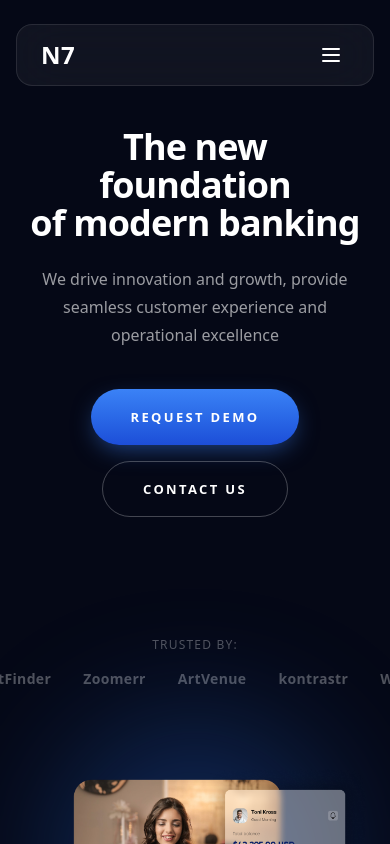
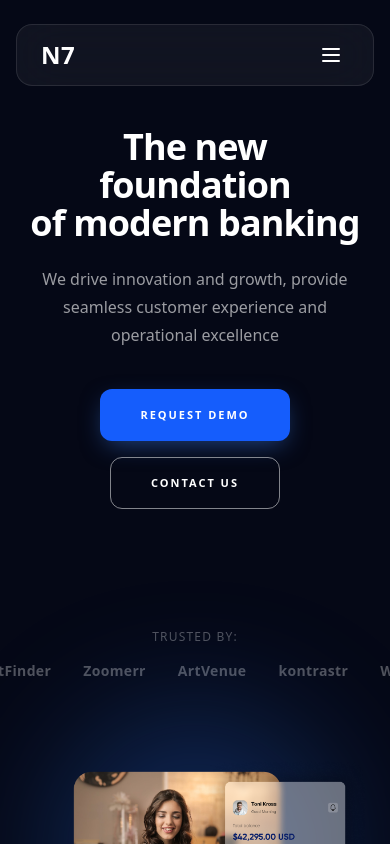
Before and after one commit to anupyadav-dev/n7-frontend-assignment, a Next.js app: page / in a window 390 px wide. Shown: the top 844 px of the page. Built offline with nearby package versions, Linux system fonts and the light colour scheme.

Commit message:
refactor: polish CTA section and improve responsive UI

```diff
--- a/src/app/page.tsx
+++ b/src/app/page.tsx
@@ -17,13 +17,13 @@ export default function HomePage() {
         <Solutions />
         <FeatureShowcase />
         <CoreBankingFeatures />
-        <PaperlessCTA />
+        <PaperlessCTA variant="cb7" />
         <MarqueeStrip />
         <DigitalBanking />
-        <PaperlessCTA />
+
         <Insights />
         <CaseStudies />
-        <PaperlessCTA />
+        <PaperlessCTA variant="clean" />
       </main>
       <Footer />
     </>
--- a/src/components/sections/DigitalBanking/DigitalBanking.tsx
+++ b/src/components/sections/DigitalBanking/DigitalBanking.tsx
@@ -1,11 +1,12 @@
 import DigitalBankingFeature from "./DigitalBankingFeature";
 import { digitalBankingFeatures } from "./digitalBankingData";
+import PaperlessCTA from "../PaperlessCTA/PaperlessCTA";
 
 export default function DigitalBanking() {
   return (
     <section
       id="digital-banking"
-      className="relative overflow-hidden bg-[#F3F6FC] py-24 lg:py-32"
+      className="relative overflow-hidden bg-[#E9F2F6] py-24 lg:py-32"
     >
       {/* Decorative outlined circles — drift on the left */}
       <div
@@ -24,6 +25,7 @@ export default function DigitalBanking() {
           ))}
         </div>
       </div>
+      <PaperlessCTA variant="n7" />
     </section>
   );
 }
--- a/src/components/sections/Hero/Hero.tsx
+++ b/src/components/sections/Hero/Hero.tsx
@@ -33,8 +33,21 @@ export default function Hero() {
             </p>
 
             <div className="mt-10 flex flex-wrap items-center justify-center gap-4 lg:justify-start">
-              <Button variant="primary">Request Demo</Button>
-              <Button variant="secondary">Contact Us</Button>
+              <Button
+                variant="primary"
+                size="md"
+                className="rounded-full px-10"
+              >
+                Request Demo
+              </Button>
+
+              <Button
+                variant="secondary"
+                size="md"
+                className="rounded-full px-10"
+              >
+                Contact Us
+              </Button>
             </div>
 
             <div className="mt-30 w-full">
--- a/src/components/sections/PaperlessCTA/PaperlessCTA.tsx
+++ b/src/components/sections/PaperlessCTA/PaperlessCTA.tsx
@@ -3,77 +3,145 @@
 import { motion } from "framer-motion";
 import Button from "@/components/ui/Button";
 
-export default function PaperlessCTA() {
+type CTAVariant = "cb7" | "n7" | "clean";
+
+const variants = {
+  cb7: {
+    brand: "CB7",
+    bg: "#03080f",
+    glow: true,
+    watermark: "CB7",
+    wmLeft: "18%",
+    wmSpacing: "0.02em",
+    wmSize: "clamp(200px, 38vw, 640px)",
+    wmStroke: "1.5px rgba(59,130,246,0.22)",
+  },
+  n7: {
+    brand: "N7",
+    bg: "#020609",
+    glow: false,
+    watermark: "N7",
+    wmLeft: "46%",
+    wmSpacing: "-0.04em",
+    wmSize: "clamp(200px, 42vw, 700px)",
+    wmStroke: "1.5px rgba(59,130,246,0.18)",
+  },
+  clean: {
+    brand: "CB7",
+    bg: "transparent",
+    glow: false,
+    watermark: null,
+    wmLeft: "",
+    wmSpacing: "",
+    wmSize: "",
+    wmStroke: "",
+  },
+} satisfies Record<CTAVariant, object>;
+
+export default function PaperlessCTA({
+  variant = "cb7",
+}: {
+  variant?: CTAVariant;
+}) {
+  const v = variants[variant];
+
+  const hasBorder = variant === "cb7" || variant === "n7";
+
   return (
-    <section className="relative bg-[#050816] py-20 sm:py-24 lg:py-32 text-white">
-      <div className="mx-auto max-w-7xl px-6 lg:px-8">
-        {/* CARD */}
-        <div
-          className="relative overflow-hidden rounded-2xl px-6 sm:px-10 lg:px-16 py-16 sm:py-20 lg:py-32"
-          style={{
-            background:
-              "linear-gradient(135deg, rgba(5,18,32,0.97) 0%, rgba(3,12,24,0.99) 100%)",
-            boxShadow:
-              "inset 0 0 0 1px rgba(59,130,246,0.10), 0 0 0 1px rgba(255,255,255,0.03)",
-          }}
-        >
-          {/* LEFT GLOW */}
+    // Section: sirf outer spacing aur page bg
+    // Glow/watermark/bg sab border ke ANDAR hain
+    <section className="px-4 py-6 text-white sm:px-8 sm:py-10 md:px-12 md:py-12 lg:px-25 lg:py-25">
+      {/* CARD — full width, border, bg, glow, watermark sab iske andar */}
+      <div
+        className={`relative mx-auto w-full overflow-hidden ${
+          hasBorder ? "rounded-4xl border border-white/10" : ""
+        }`}
+        style={{
+          backgroundColor: v.bg,
+          maxWidth: "1284px",
+          minHeight: "clamp(320px, 45vw, 425px)",
+        }}
+      >
+        {/* GLOW — border ke andar */}
+        {v.glow && (
           <div
             aria-hidden
-            className="pointer-events-none absolute inset-y-0 left-0 w-[60%]"
+            className="pointer-events-none absolute inset-0 select-none"
             style={{
-              background:
-                "radial-gradient(ellipse at left, rgba(14,116,144,0.16) 0%, rgba(3,30,55,0.08) 55%, transparent 80%)",
+              background: [
+                "radial-gradient(ellipse 60% 75% at 18% 50%,",
+                "  rgba(14,116,144,0.40) 0%,",
+                "  rgba(6,60,90,0.20) 50%,",
+                "  transparent 75%)",
+              ].join(""),
             }}
           />
+        )}
 
-          {/* CB7 WATERMARK */}
+        {/* WATERMARK — border ke andar, overflow hidden card tak */}
+        {v.watermark && (
           <div
             aria-hidden
-            className="pointer-events-none absolute inset-0 flex items-center overflow-hidden select-none"
+            className="pointer-events-none absolute inset-0 hidden select-none items-center overflow-hidden md:flex"
           >
             <span
-              className="whitespace-nowrap font-bold leading-none text-transparent"
+              className="whitespace-nowrap font-black leading-none text-transparent"
               style={{
-                fontSize: "clamp(240px, 36vw, 640px)",
-                letterSpacing: "0.02em",
-                WebkitTextStroke: "1.5px rgba(59,130,246,0.20)",
-                transform: "translate(16%, -10%)",
+                fontSize: v.wmSize,
+                letterSpacing: v.wmSpacing,
+                WebkitTextStroke: v.wmStroke,
+                position: "relative",
+                left: v.wmLeft,
+                top: "-17%",
               }}
             >
-              CB7
+              {v.watermark}
             </span>
           </div>
+        )}
 
-          {/* CONTENT */}
+        {/* CONTENT */}
+        <div className="relative z-10 mx-auto max-w-7xl px-6 py-12 sm:px-10 sm:py-16 md:px-12 md:py-18 lg:px-20 lg:py-24">
           <motion.div
             initial={{ opacity: 0, y: 30 }}
             whileInView={{ opacity: 1, y: 0 }}
             viewport={{ once: true, margin: "-100px" }}
-            transition={{ duration: 0.8 }}
-            className="relative z-10 grid items-start gap-10 lg:grid-cols-2"
+            transition={{ duration: 0.8, ease: [0.22, 1, 0.36, 1] }}
+            className="grid grid-cols-1 items-start gap-10 lg:grid-cols-[52%_48%] lg:gap-0"
           >
-            {/* LEFT */}
             <div>
-              <h2 className="text-2xl sm:text-3xl lg:text-4xl font-semibold leading-[1.1]">
+              <h2 className="text-[1.75rem] font-semibold leading-[1.1] tracking-tight text-white sm:text-[2.25rem] lg:text-[3rem]">
                 Take the full advantage of
                 <br />
                 going paper-less now.
               </h2>
-
-              <p className="mt-4 text-sm sm:text-base leading-6 text-white/40 max-w-md">
-                CB7 helps your financial institution improve the client
+              <p className="mt-8 max-w-lg text-md leading-6 text-white/60">
+                {v.brand} helps your financial institution improve the client
                 experience, automate and optimize procedures, simplify banking
                 operations
               </p>
             </div>
 
-            {/* RIGHT — RESPONSIVE BUTTONS */}
-            <div className="flex lg:justify-start justify-start items-start">
-              <div className="flex flex-col sm:flex-row items-start sm:items-center gap-3 sm:gap-4 mt-6 lg:mt-8">
-                <Button variant="secondary">Contact Us</Button>
-
-                <Button variant="primary">Request Demo</Button>
+            <div className="flex items-start justify-start pt-2 sm:pt-4 md:pt-6 lg:justify-end lg:pt-[4.8rem]">
+              <div className="flex w-full flex-row gap-3 sm:w-auto sm:gap-4">
+                <div className="flex-1 sm:flex-none">
+                  <Button
+                    variant="secondary"
+                    size="md"
+                    className="w-full sm:w-[180px] lg:w-[200px]"
+                  >
+                    Contact Us
+                  </Button>
+                </div>
+                <div className="flex-1 sm:flex-none">
+                  <Button
+                    variant="primary"
+                    size="md"
+                    className="w-full sm:w-[180px] lg:w-[200px]"
+                  >
+                    Request Demo
+                  </Button>
+                </div>
               </div>
             </div>
           </motion.div>
--- a/src/components/ui/Button.tsx
+++ b/src/components/ui/Button.tsx
@@ -1,7 +1,7 @@
 import { forwardRef } from "react";
 import type { ButtonHTMLAttributes, ReactNode } from "react";
 
-type Variant = "primary" | "secondary";
+type Variant = "primary" | "secondary" | "dark";
 type Size = "sm" | "md";
 
 type Props = ButtonHTMLAttributes<HTMLButtonElement> & {
@@ -11,18 +11,24 @@ type Props = ButtonHTMLAttributes<HTMLButtonElement> & {
 };
 
 const base =
-  "inline-flex items-center justify-center rounded-full font-semibold uppercase tracking-[0.18em] transition focus-visible:outline-none focus-visible:ring-2 focus-visible:ring-[#3B82F6]/60 focus-visible:ring-offset-2 focus-visible:ring-offset-[#050816] disabled:pointer-events-none disabled:opacity-50";
+  "inline-flex items-center justify-center rounded-xl font-semibold uppercase tracking-[0.18em] transition-all duration-200 ease-out focus-visible:outline-none focus-visible:ring-2 focus-visible:ring-[#3B82F6]/60 focus-visible:ring-offset-2 focus-visible:ring-offset-[#050816] disabled:pointer-events-none disabled:opacity-50";
 
 const sizes: Record<Size, string> = {
-  sm: "h-10 px-6 text-[11px]",
-  md: "h-14 px-10 text-[13px]",
+  sm: "h-10 px-5 text-[10px]",
+  md: "h-[52px] px-8 text-[11px]",
 };
 
 const variants: Record<Variant, string> = {
+  // CTA sections — Blue solid, hover: white bg + blue text
   primary:
-    "bg-gradient-to-b from-[#3B82F6] to-[#1D4ED8] text-white shadow-[0_8px_24px_-6px_rgba(59,130,246,0.55)] hover:bg-none hover:bg-white hover:text-[#3B82F6]",
+    "bg-blue-600 text-white shadow-[0_8px_24px_-6px_rgba(59,130,246,0.5)] hover:bg-white hover:text-blue-600 hover:shadow-none",
+
+  // CTA sections — Border only, hover: white bg + dark text (VISIBLE)
   secondary:
-    "border border-white/25 bg-transparent text-white hover:bg-white hover:text-[#050816]",
+    "border border-white/50 bg-transparent text-white hover:bg-white hover:text-[#03080f]",
+
+  // Navbar — Black bg white text, hover: white bg + dark text
+  dark: "bg-[#0a0a0a] text-white border border-white/10 hover:bg-white hover:text-[#0a0a0a] hover:border-white",
 };
 
 const Button = forwardRef<HTMLButtonElement, Props>(function Button(
```
Also changed, not shown: src/components/layout/Navbar.tsx (+1 -6 lines).
